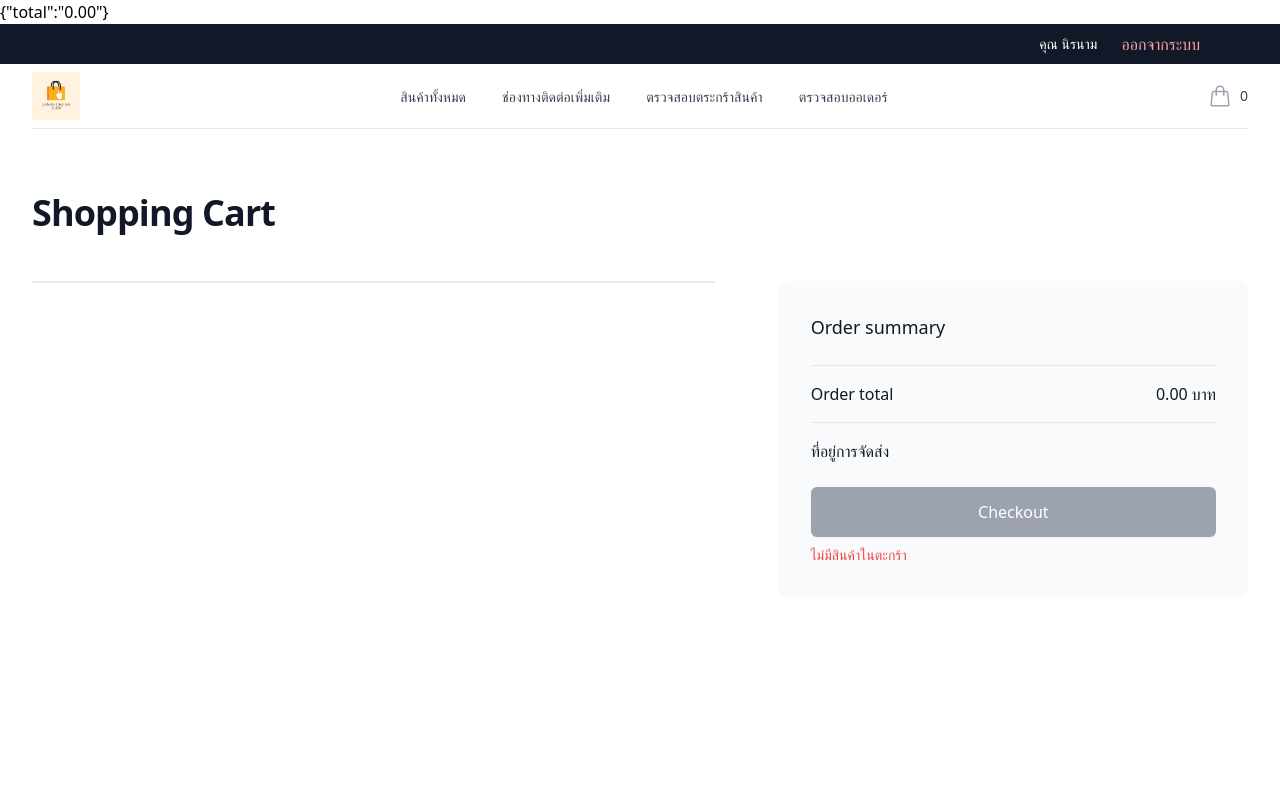
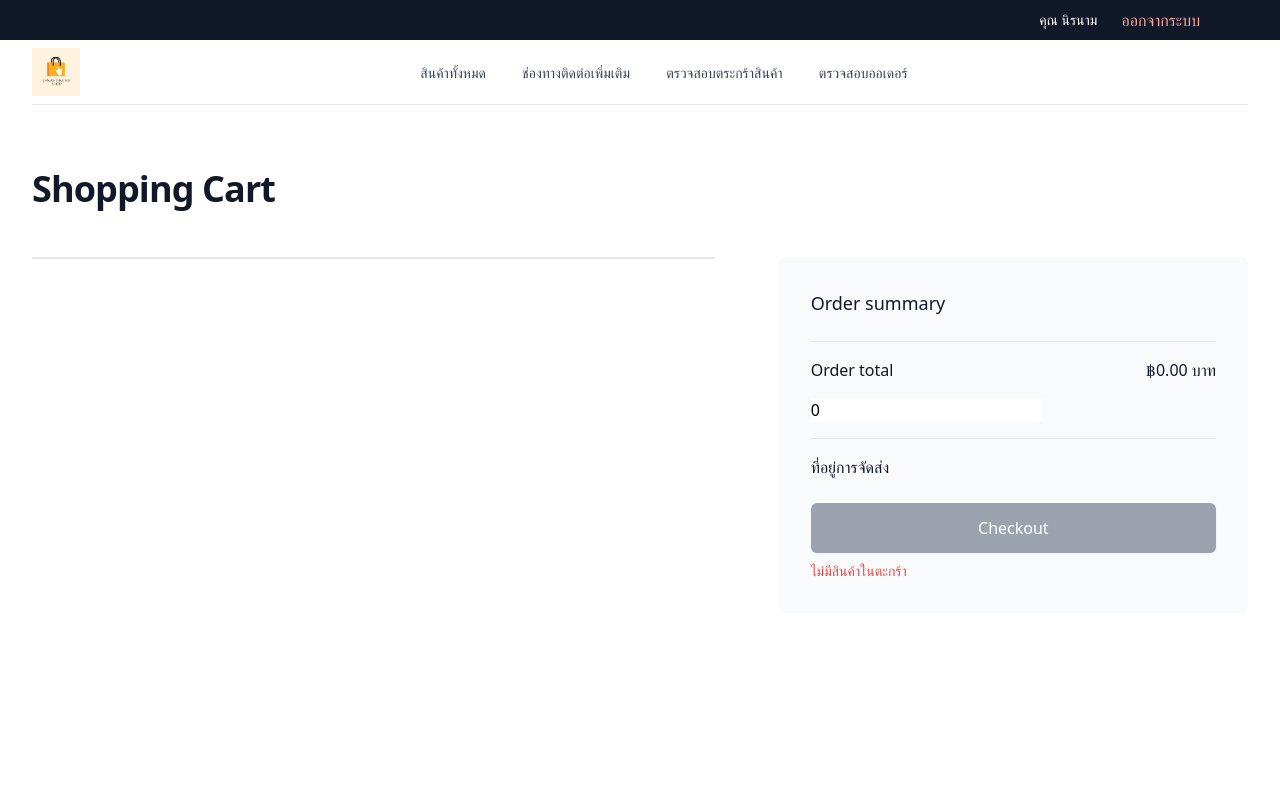
Before and after one commit to MyDXD/Project_Zen, a PHP site: page /cart.php in a window 1280 px wide. Run offline with PHP 8.4, Linux system fonts and the light colour scheme; a user stored in the database is signed in; data comes from the database, SQL or seed files in the repository; tables that the repository leaves empty hold one stand-in row (values such as "Sample post"); data that the repository does not hold is empty; some libraries are stand-ins or nearby versions.

Commit message:
คำนวนราคารวมของสินค้าในตระกร้า

```diff
--- a/cart.php
+++ b/cart.php
@@ -3,16 +3,15 @@
 
 
 <?php
-session_start(); // เรียกใช้ session_start() ที่จุดเริ่มต้น
+session_start();
 include("dbconnect.php");
 
-// คำนวณข้อมูลตะกร้าสินค้าจากฐานข้อมูล
-$user_id = $_SESSION['user_id'];
-$subtotal = 0;
 
 // ตรวจสอบว่ามีการตั้งค่า user_id หรือไม่
 if (isset($_SESSION['user_id'])) {
     $user_id = $_SESSION['user_id'];
+    $subtotal = 0;
+
 
     // ดึงที่อยู่การจัดส่งจากตาราง userdata
     $address_query = "SELECT LEFT(address, 256) AS delivery_address FROM userdata WHERE user_id = '$user_id'";
@@ -33,15 +32,20 @@ if (isset($_SESSION['user_id'])) {
     $cart_result = mysqli_query($conn, $cart_query);
 
     while ($row = mysqli_fetch_assoc($cart_result)) {
-        $subtotal += $row['product_price'] * $row['quantity'];
+        // ถ้า quantity เป็น 0 (ในกรณีไม่มีการตั้งค่า) จะใช้ค่า 1 แทน
+        $quantity = $row['quantity'] ? $row['quantity'] : 1;
+
+        // คำนวณผลรวมย่อยต่อชิ้น
+        $subtotal += $row['product_price'] * $quantity;
     }
 
     // คำนวณยอดรวมทั้งหมด
     $total = $subtotal;
 
-    // ส่งยอดรวมใหม่กลับไปที่หน้าเว็บ
-    $response = array('total' => number_format($subtotal, 2));
-    echo json_encode($response);
+
+    // // ส่งยอดรวมใหม่กลับไปที่หน้าเว็บ
+    // $response = array('total' => number_format($total, 2));
+    // echo json_encode($response);
 
     // ดึงข้อมูลสินค้าที่ผู้ใช้งานเพิ่มในตะกร้า
     $sql = "
@@ -52,6 +56,8 @@ if (isset($_SESSION['user_id'])) {
     ";
 
     $result = $conn->query($sql);
+
+
     $cart_items = [];
 
 
@@ -59,10 +65,8 @@ if (isset($_SESSION['user_id'])) {
         if ($result->num_rows > 0) {
             while ($row = $result->fetch_assoc()) {
                 $cart_items[] = $row;
+            }
 
-            }
-            $cart_itemsaa = json_encode($cart_items);
-            echo $cart_itemsaa;
         }
     } else {
         echo "เกิดข้อผิดพลาดในการดึงข้อมูล: " . $conn->error;
@@ -78,10 +82,11 @@ if ($_SERVER['REQUEST_METHOD'] == 'POST') {
     $order_date = date('Y-m-d H:i:s');
     $order_status = 'pending'; // กำหนดสถานะเริ่มต้น
     $delivery_address = mysqli_real_escape_string($conn, $delivery_address);
+    $total_price = $_POST['total_price'];
 
     // เพิ่มคำสั่งซื้อในตาราง orders พร้อมที่อยู่การจัดส่ง
     $order_query = "INSERT INTO orders (user_id, total_price, order_status, order_date, delivery_address)
-                    VALUES ('$user_id', '$total', '$order_status', '$order_date', '$delivery_address')";
+                    VALUES ('$user_id', '$total_price', '$order_status', '$order_date', '$delivery_address')";
 
     if (mysqli_query($conn, $order_query)) {
         // ดึง order_id ที่เพิ่งถูกสร้าง
@@ -181,7 +186,7 @@ include "nav_bar.php"; // เรียกไฟล์ nav_bar.php
                                             </h3>
                                         </div>
                                         <p class="mt-1 text-sm font-medium text-gray-900">
-                                            $<?php echo number_format($item['product_price'], 2); ?></p>
+                                            ราคาต่อชิ้น <?php echo number_format($item['product_price'], 2); ?> บาท</p>
                                     </div>
 
                                     <?php
@@ -201,8 +206,9 @@ include "nav_bar.php"; // เรียกไฟล์ nav_bar.php
                                     <!-- Input สำหรับใส่จำนวนสินค้า โดยมีการจำกัด max ตามจำนวนในคลัง -->
                                     <input class="w-20 text-center border-1 quantity-input" type="number"
                                         name="quantity_<?php echo $product_id; ?>" min="1" max="<?php echo $stock; ?>"
-                                        value="<?php echo $quantity; ?>" data-product-id="<?php echo $product_id; ?>"
-                                        data-product-price="<?php echo $product_price; ?>" />
+                                        data-price="<?php echo $product_price; ?>"
+                                        value="<?php echo $item['quantity'] ? $item['quantity'] : 1; ?>" />
+
                                     <p class="mt-1 text-sm text-gray-700">สินค้าคงเหลือ: <?php echo $stock; ?> ชิ้น</p>
                                 </div>
                             </div>
@@ -216,21 +222,25 @@ include "nav_bar.php"; // เรียกไฟล์ nav_bar.php
                 class="mt-16 rounded-lg bg-gray-50 px-4 py-6 sm:p-6 lg:col-span-5 lg:mt-0 lg:p-8">
                 <h2 id="summary-heading" class="text-lg font-medium text-gray-900">Order summary</h2>
 
-                <dl class="mt-6 space-y-4">
+                <div class="mt-6 space-y-4">
                     <!-- แสดงผลรวมของการสั่งซื้อ -->
-                    <div class="flex items-center justify-between border-t border-gray-200 pt-4">
-                        <dt class="text-base font-medium text-gray-900">Order total</dt>
-                        <dd class="text-base font-medium text-gray-900" id="order-total">
-                            <?php echo number_format($total, 2); ?> บาท
-                        </dd>
+                    <div class="mt-6 space-y-4">
+                        <div class="flex items-center justify-between border-t border-gray-200 pt-4">
+                            <div class="text-base font-medium text-gray-900">Order total</div>
+                            <div id="order-total" class="text-base font-medium text-gray-900">0 บาท</div>
+                        </div>
                     </div>
+                    <!-- Hidden input field สำหรับเก็บยอดรวม -->
+                    <input type="" name="total_price" id="hidden-total" value="0" />
+
                     <div class=" items-center border-t border-gray-200 pt-4">
                         <dt class="text-base font-medium text-gray-900">ที่อยู่การจัดส่ง</dt>
                         <dd class="text-base font-medium text-gray-900">
                             <?php echo isset($delivery_address) ? $delivery_address : 'ไม่พบที่อยู่'; ?>
                         </dd>
                     </div>
-                </dl>
+                </div>
+
                 <?php
                 // ตรวจสอบว่ามีสินค้ามากกว่า 0 รายการในตะกร้าหรือไม่
                 if (count($cart_items) > 0) {
@@ -255,10 +265,38 @@ include "nav_bar.php"; // เรียกไฟล์ nav_bar.php
         </form>
         </section>
     </div>
-    <p hidden id="cart_itemsaa"><?php echo $cart_itemsaa; ?></p>
 </div>
 
+<!-- JavaScript สำหรับคำนวณราคารวม -->
 <script>
+    // ฟังก์ชันสำหรับคำนวณยอดรวมใหม่
+    function calculateTotal() {
+        let total = 0;
+        document.querySelectorAll('.quantity-input').forEach(function (input) {
+            let quantity = parseInt(input.value);
+            let price = parseFloat(input.getAttribute('data-price'));
+            total += quantity * price;
+        });
+        // แสดงยอดรวมใหม่
+        document.getElementById('order-total').textContent = total.toLocaleString('th-TH', {style: 'currency', currency: 'THB'}) + ' บาท';
+        // อัปเดตค่าของ hidden input field
+        document.getElementById('hidden-total').value = total;
+    }
+
+    // ตรวจสอบเมื่อมีการเปลี่ยนแปลงจำนวนสินค้า
+    document.querySelectorAll('.quantity-input').forEach(function (input) {
+        input.addEventListener('input', calculateTotal);
+    });
+
+    // คำนวณยอดรวมเมื่อเริ่มโหลดหน้า
+    window.addEventListener('load', calculateTotal);
+</script>
+
+
+
+
+
+<!-- <script>
 $(document).ready(function () {
     var totalOrderSum = 0;  // ตัวแปรเก็บยอดรวมของสินค้าทั้งหมด
 
@@ -311,26 +349,4 @@ $(document).ready(function () {
         });
     });
 });
-</script>
-
-
-<!-- <script>
-    const roomPrice = {{ $room_detail-> price }};
-
-    async function updatePrice() {
-        const checkInDate = document.getElementById('check_in').value;
-        const checkOutDate = document.getElementById('check_out').value;
-        const numDays = await Math.floor((new Date(checkOutDate) - new Date(checkInDate)) / (1000 * 60 * 60 * 24));
-        const price = numDays * roomPrice;
-        // Update button text with formatted price
-        document.getElementById('price').textContent = 'ราคารวม :' + price.toFixed(2) + ' บาท/คืน';
-        document.getElementById('total').value = price
-    }
-
-    // Update price on initial load
-    updatePrice();
-
-    // Update price on change of check-in/out date
-    document.getElementById('check_in').addEventListener('change', updatePrice);
-    document.getElementById('check_out').addEventListener('change', updatePrice);
 </script> -->
--- a/nav_bar.php
+++ b/nav_bar.php
@@ -84,16 +84,7 @@
 
                                 <div class=" items-center justifly-end space-x-4">
 
-                                    <a href="#" class="group -m-2 flex items-center p-2">
-                                        <svg class="h-6 w-6 flex-shrink-0 text-gray-400 group-hover:text-gray-500"
-                                            fill="none" viewBox="0 0 24 24" stroke-width="1.5" stroke="currentColor">
-                                            <path stroke-linecap="round" stroke-linejoin="round"
-                                                d="M15.75 10.5V6a3.75 3.75 0 1 0-7.5 0v4.5m11.356-1.993 1.263 12c.07.665-.45 1.243-1.119 1.243H4.25a1.125 1.125 0 0 1-1.12-1.243l1.264-12A1.125 1.125 0 0 1 5.513 7.5h12.974c.576 0 1.059.435 1.119 1.007ZM8.625 10.5a.375.375 0 1 1-.75 0 .375.375 0 0 1 .75 0Zm7.5 0a.375.375 0 1 1-.75 0 .375.375 0 0 1 .75 0Z" />
-                                        </svg>
-                                        <span
-                                            class="ml-2 text-sm font-medium text-gray-700 group-hover:text-gray-800">0</span>
-                                        <span class="sr-only">items in cart, view bag</span>
-                                    </a>
+
                                 </div>
 
                             </div>
--- a/product_content.php
+++ b/product_content.php
@@ -10,6 +10,7 @@ if ($id = isset($_GET['id']) ? $_GET['id'] : null) {
     $productdetail = $row['product_detail'];
     $productprice = $row['product_price'];
     $producttype = $row['product_type'];
+    $productstock = $row['stock'];
 }
 
 if ($_SERVER['REQUEST_METHOD'] == 'POST') {
@@ -93,6 +94,9 @@ if ($_SERVER['REQUEST_METHOD'] == 'POST') {
                         <p class="text-3xl tracking-tight text-gray-900">ราคา : <?php echo "$productprice" ?> บาท</p>
                     </div>
                     <div class="mt-3">
+                        <p class="text-sm tracking-tight text-gray-900">คงเหลือ : <?php echo "$productstock" ?> ชิ้น</p>
+                    </div>
+                    <div class="mt-3">
                         <p class="text-xl tracking-tight text-gray-900">ประเภท : <?php echo "$producttype" ?></p>
                     </div>
 
--- a/recom_product.php
+++ b/recom_product.php
@@ -43,6 +43,8 @@
                             </h3>
                             <p class="mt-1 text-sm font-medium text-gray-900">ราคา :
                                 <?= number_format($row['product_price'], 2) ?> บาท</p>
+                            <p class="mt-1 text-sm font-medium text-gray-900">คงเหลือ :
+                                <?= number_format($row['stock']) ?> ชิ้น</p>
                             <p class="mt-1 text-sm text-gray-500"><?= htmlspecialchars($row['product_detail']) ?></p>
                         </div>
                         <?php
```
